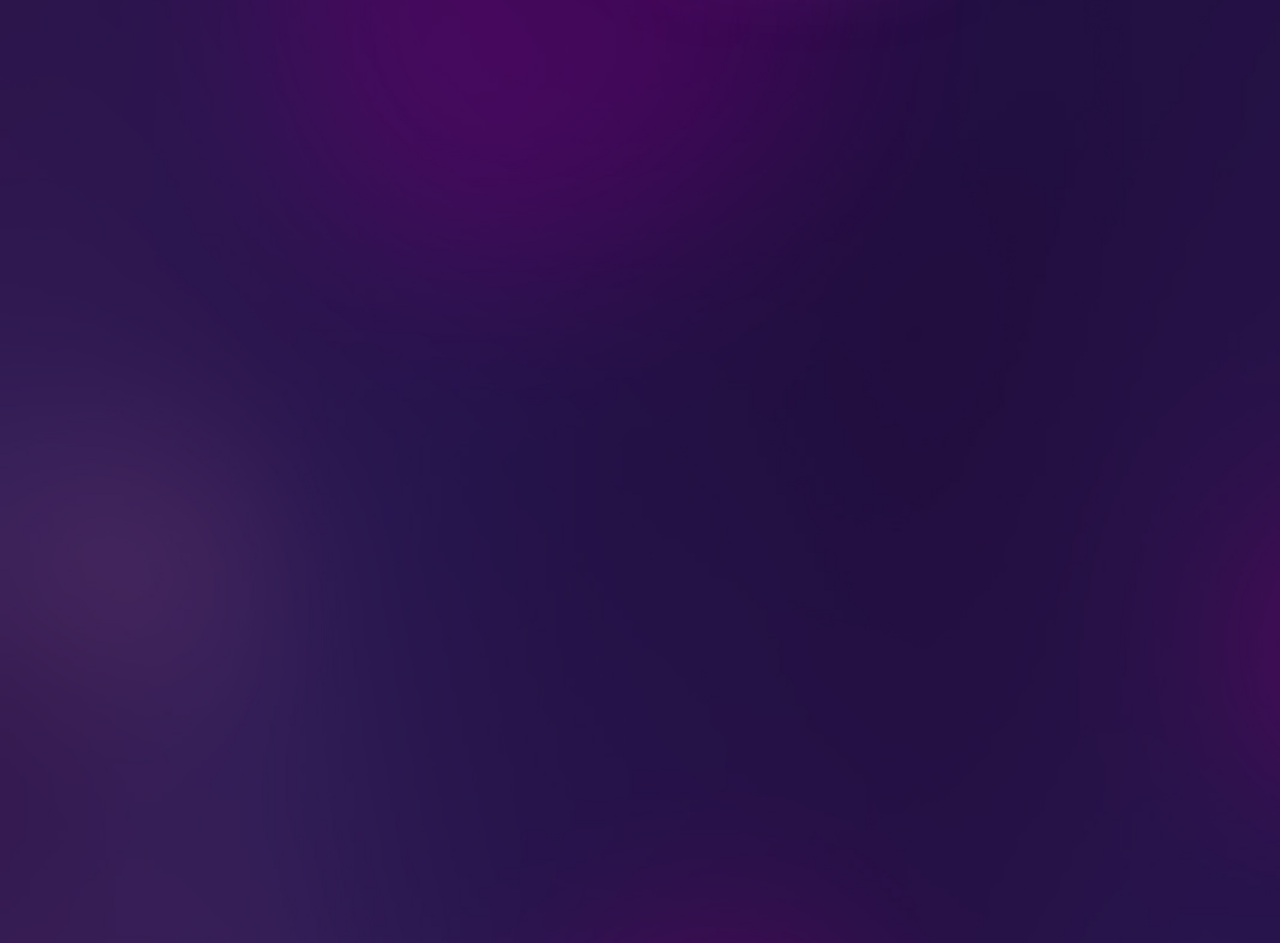
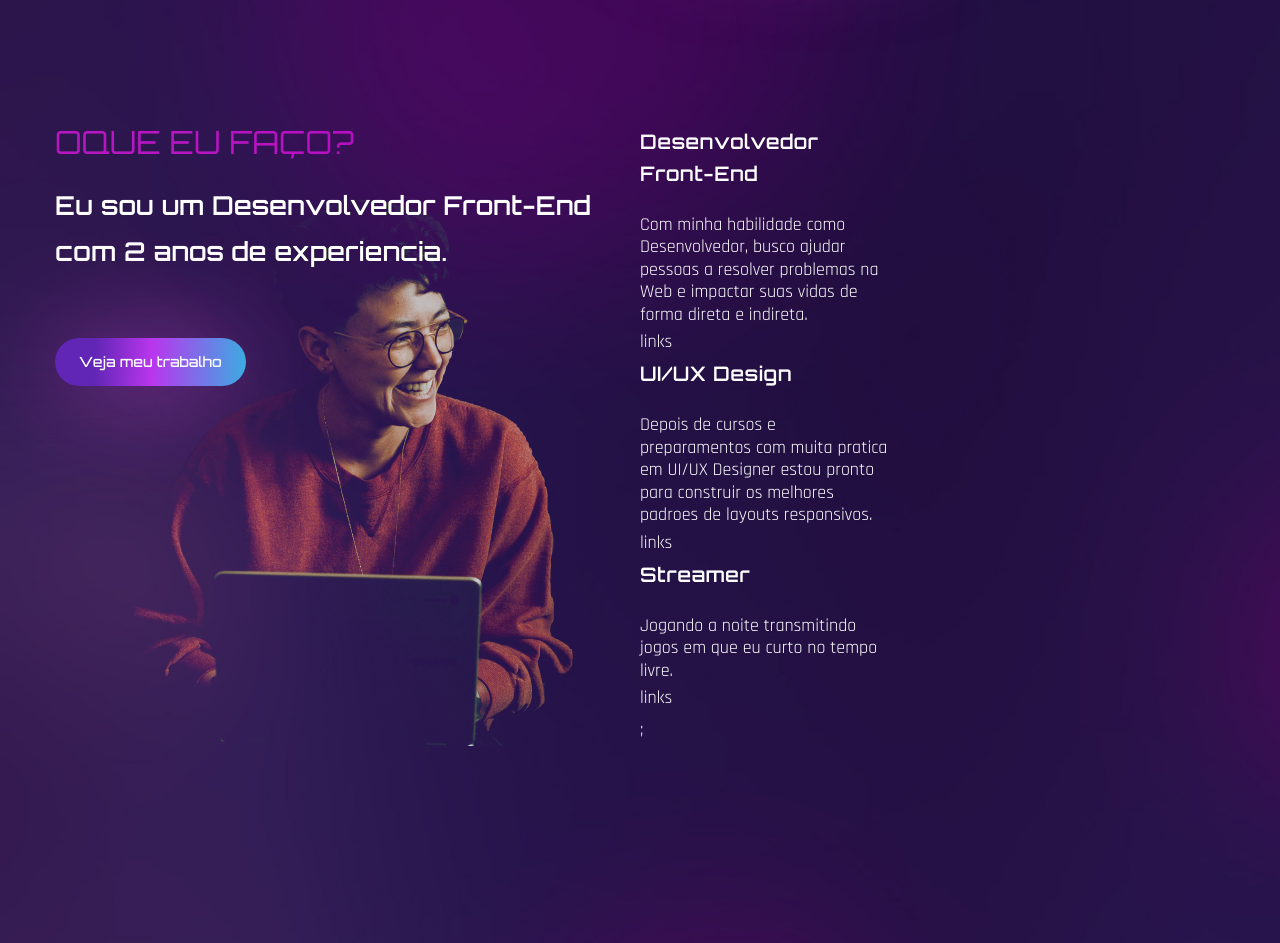
Before and after one commit to thiagoxporfirio/myportifolio, a React (Create React App) app: page / in a window 1280 px wide. Shown: the part 1500-2443 px from the top of the page. Built offline with nearby package versions, Linux system fonts and the light colour scheme; the HTML template or start-up script is replaced by a standard one; a web font is replaced by a local one.

Commit message:
componente service

```diff
--- a/src/components/Services.js
+++ b/src/components/Services.js
@@ -6,17 +6,17 @@ import { BsArrowUpRight } from 'react-icons/bs';
 const services = [
   {
     name: "Desenvolvedor Front-End",
-    description: "",
+    description: "Com minha habilidade como Desenvolvedor, busco ajudar pessoas a resolver problemas na Web e impactar suas vidas de forma direta e indireta.",
     link: "Saiba mais"
   },
   {
     name: "UI/UX Design",
-    description: "",
+    description: "Depois de cursos e preparamentos com muita pratica em UI/UX Designer estou pronto para construir os melhores padroes de layouts responsivos.",
     link: "Saiba mais"
   },
   {
     name: "Streamer",
-    description: "",
+    description: "Jogando a noite transmitindo jogos em que eu curto no tempo livre.",
     link: "Saiba mais"
   }
 ]
@@ -25,11 +25,35 @@ const Services = () => {
   return (
     <section className='section ' id='services'>
       <div className='container mx-auto'>
-        <div>
+        <div className=' flex flex-col lg:flex-row'>
             {/*Text */}
-            <div></div>
+            <div className='flex-1 lg:bg-services lg:bg-bottom bg-no-repeat mix-blend-lighten mb-12 lg:mb-0'>
+                <h2 className='h2 text-accent mb-6'>Oque eu faço?</h2>
+                <h3 className='h3 max-w-[455pc] mb-16'>
+
+                  Eu sou um Desenvolvedor Front-End com 2 anos de experiencia.
+                </h3>
+                <button className='btn btn-sm '>Veja meu trabalho</button>
+            </div>
             {/*Services */}
-            <div></div>
+            <div className='flex-1 '>
+              {/*Services e list */}
+              <div>
+                  {services.map((service, index) => {
+
+                    const {name, description, link} = service
+                      return (
+                      <div key={index}>
+                        <div className='max-w-[250px]'>
+                          <h4 className='text-[20px] tracking-wide font-primary font-semibold mb-6'>{name}</h4>
+                          <p className='font-secondary leading-tight'>{description}</p>
+                        </div>
+                        <div>links</div>
+                      </div>
+                      );
+                  })};
+              </div>
+            </div>
         </div>
       </div>
     </section>
```
